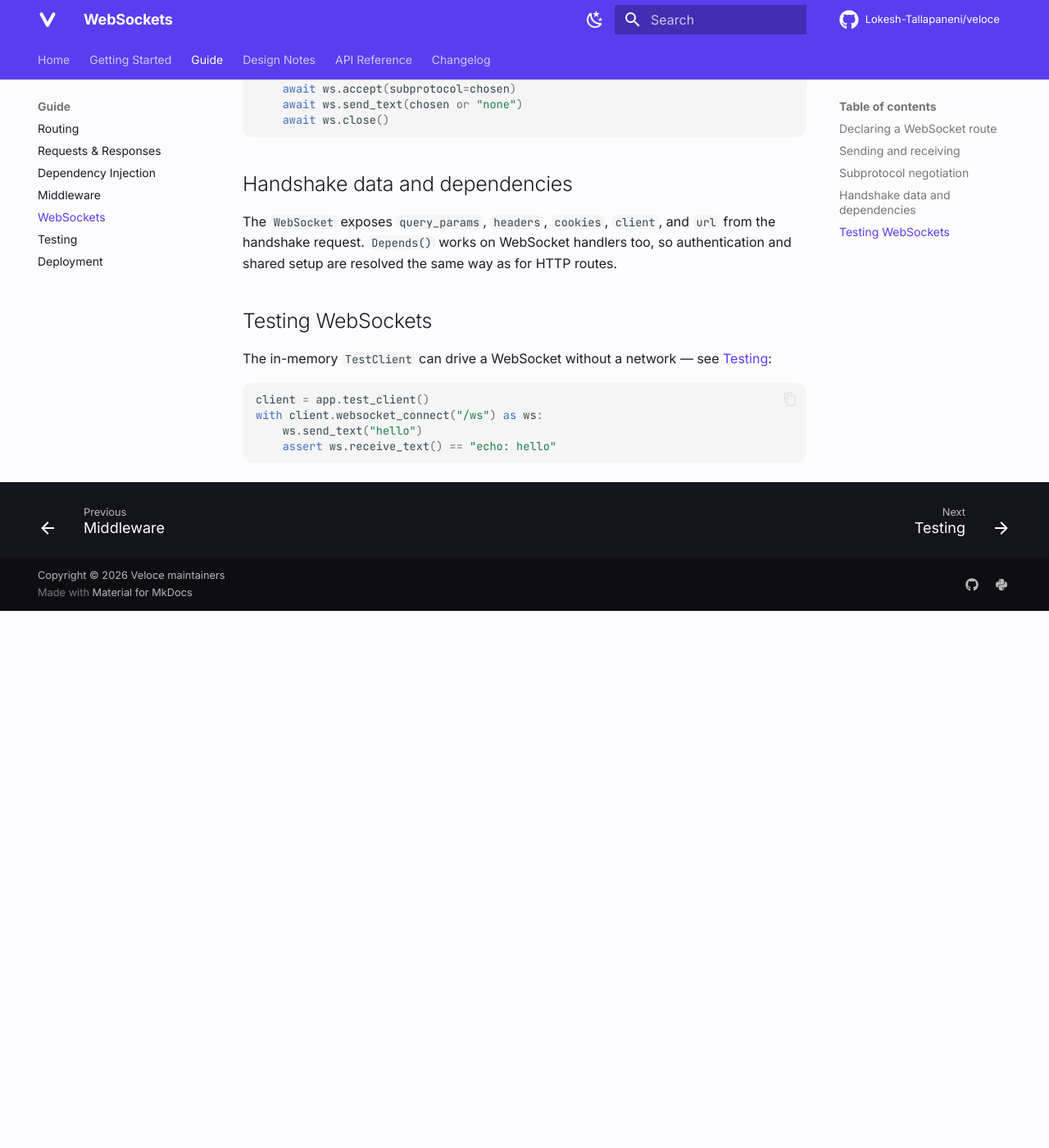
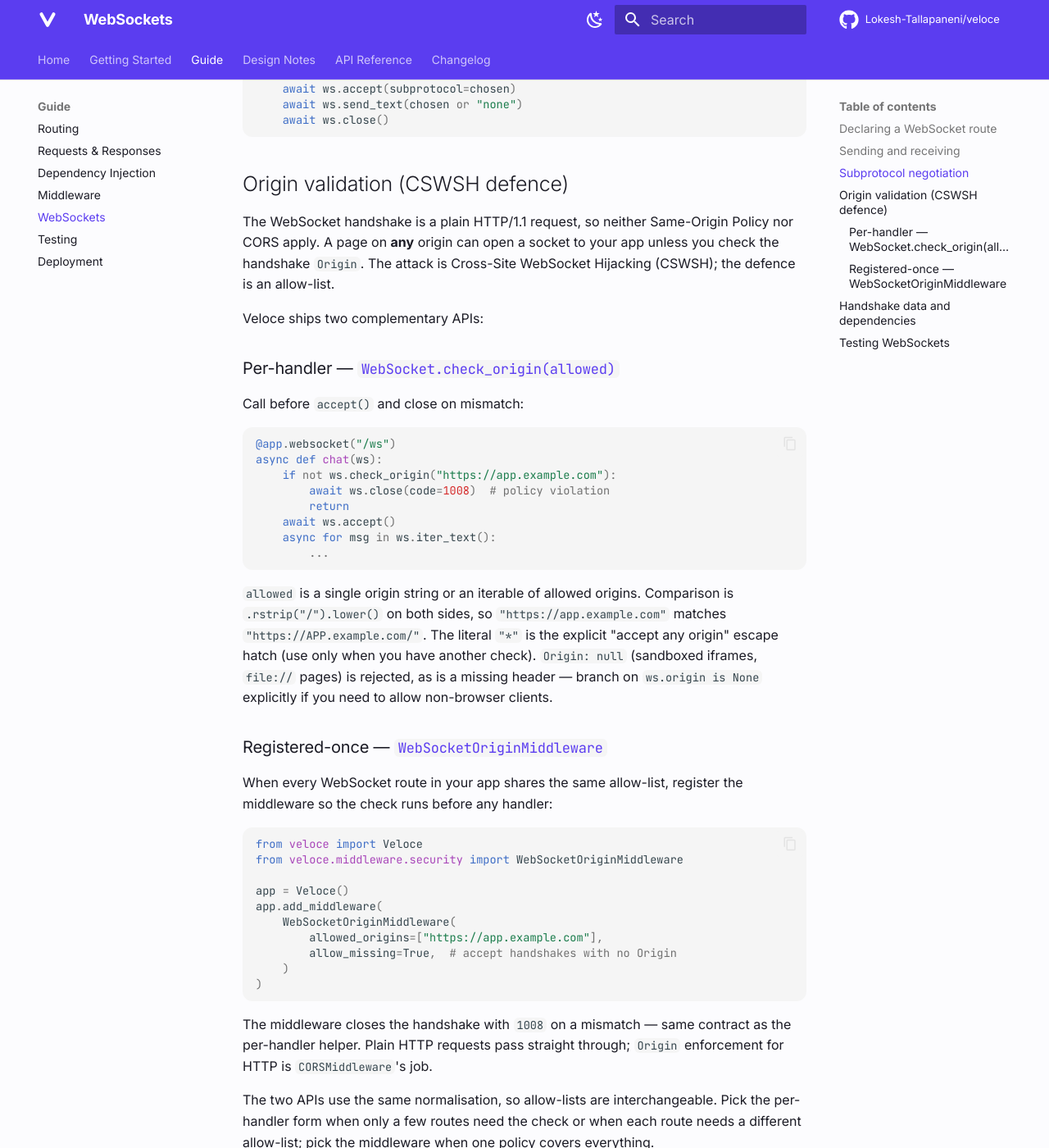
Before and after one commit to Lokesh-Tallapaneni/veloce, an MkDocs documentation site: the page built from docs/guide/websockets.md, in a window 1280 px wide and 1400 px high, scrolled down 1545 px. Shown: the whole window at 82% size. Built offline with MkDocs 1.6.1 and Material for MkDocs 9.7.7, drawn with Linux system fonts in a browser that asks for light colours; comment, search, counter and statistics services are not loaded; before the commit the page ends 2290 px from its top, so only the background shows below that.

Commit message:
Document WebSocket Origin validation in the user guide
PR #59 added `WebSocket.check_origin` (per-handler) and aligned it with
the existing `WebSocketOriginMiddleware` (registered-once), but neither
was documented in `docs/guide/websockets.md`. The audit-trail issue
that surfaced this — #60 — flagged that the receive-state fix was the
hot part; the user-guide gap is the cold one.

Adds an "Origin validation (CSWSH defence)" section between
"Subprotocol negotiation" and "Handshake data and dependencies"
covering:

- Why CORS / SOP do not apply to the WebSocket handshake.
- The per-handler `check_origin(allowed)` flow with the close-code-1008
  pattern.
- The registered-once `WebSocketOriginMiddleware` with `allow_missing`.
- How to pick between the two (per-route vs app-wide policy).
- Trailing-slash / case / `null` / wildcard normalisation guarantees
  (shared between the two APIs).

Also adds `origin` to the list of handshake accessors in the
"Handshake data and dependencies" intro.

````diff
--- a/docs/guide/websockets.md
+++ b/docs/guide/websockets.md
@@ -64,12 +64,72 @@
     await ws.close()
 ```
 
+## Origin validation (CSWSH defence)
+
+The WebSocket handshake is a plain HTTP/1.1 request, so neither
+Same-Origin Policy nor CORS apply. A page on **any** origin can open a
+socket to your app unless you check the handshake `Origin`. The attack
+is Cross-Site WebSocket Hijacking (CSWSH); the defence is an allow-list.
+
+Veloce ships two complementary APIs:
+
+### Per-handler — `WebSocket.check_origin(allowed)`
+
+Call before `accept()` and close on mismatch:
+
+```python
+@app.websocket("/ws")
+async def chat(ws):
+    if not ws.check_origin("https://app.example.com"):
+        await ws.close(code=1008)  # policy violation
+        return
+    await ws.accept()
+    async for msg in ws.iter_text():
+        ...
+```
+
+`allowed` is a single origin string or an iterable of allowed origins.
+Comparison is `.rstrip("/").lower()` on both sides, so
+`"https://app.example.com"` matches `"https://APP.example.com/"`. The
+literal `"*"` is the explicit "accept any origin" escape hatch
+(use only when you have another check). `Origin: null` (sandboxed
+iframes, `file://` pages) is rejected, as is a missing header — branch
+on `ws.origin is None` explicitly if you need to allow non-browser
+clients.
+
+### Registered-once — `WebSocketOriginMiddleware`
+
+When every WebSocket route in your app shares the same allow-list,
+register the middleware so the check runs before any handler:
+
+```python
+from veloce import Veloce
+from veloce.middleware.security import WebSocketOriginMiddleware
+
+app = Veloce()
+app.add_middleware(
+    WebSocketOriginMiddleware(
+        allowed_origins=["https://app.example.com"],
+        allow_missing=True,  # accept handshakes with no Origin
+    )
+)
+```
+
+The middleware closes the handshake with `1008` on a mismatch — same
+contract as the per-handler helper. Plain HTTP requests pass straight
+through; `Origin` enforcement for HTTP is `CORSMiddleware`'s job.
+
+The two APIs use the same normalisation, so allow-lists are
+interchangeable. Pick the per-handler form when only a few routes need
+the check or when each route needs a different allow-list; pick the
+middleware when one policy covers everything.
+
 ## Handshake data and dependencies
 
 The `WebSocket` exposes `query_params`, `headers`, `cookies`, `client`,
-and `url` from the handshake request. `Depends()` works on WebSocket
-handlers too, so authentication and shared setup are resolved the same
-way as for HTTP routes.
+`origin`, and `url` from the handshake request. `Depends()` works on
+WebSocket handlers too, so authentication and shared setup are resolved
+the same way as for HTTP routes.
 
 ## Testing WebSockets
 
````
